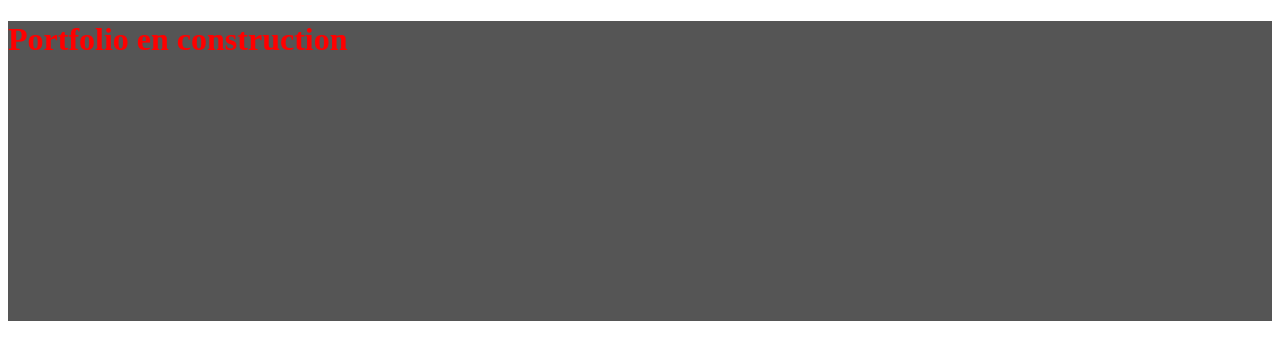
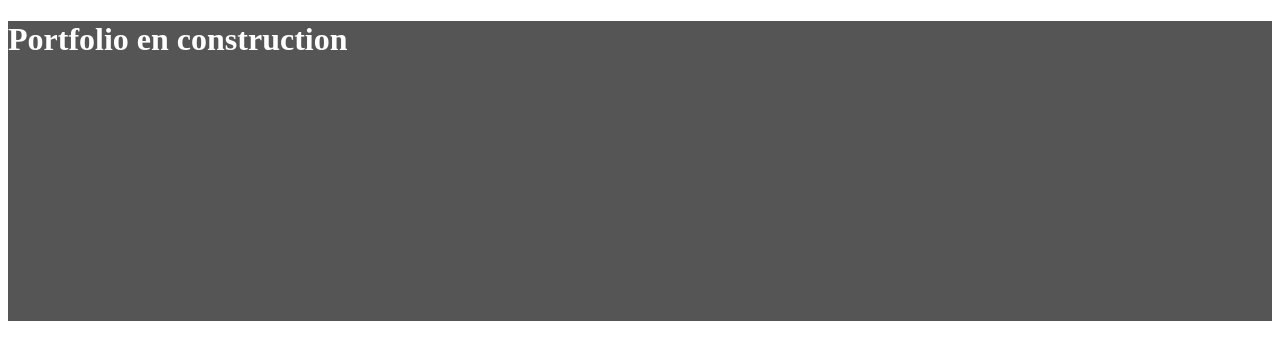
Before and after one commit to Rafael93150/Portfolio, a plain HTML site: page index.html in a window 1280 px wide. Drawn offline with Linux system fonts and the light colour scheme.

Commit message:
lien css

```diff
--- a/css/index.css
+++ b/css/index.css
@@ -4,5 +4,7 @@
 }
 
 #divtitre h1{
-    color:red;
+    color:white;
+    padding-left: auto;
+    padding-right: auto;
 }
```
